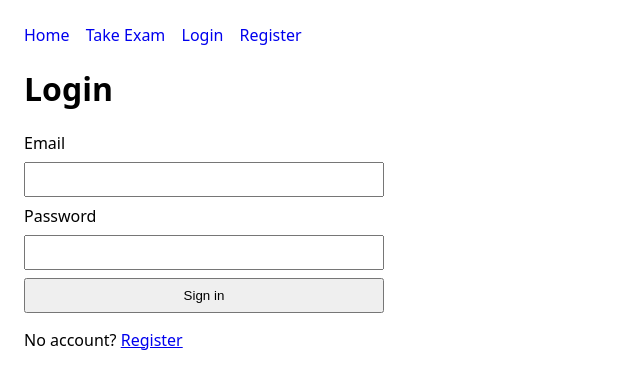
After one commit to dhulli/sat_exam, a Flask app: page /auth/login in a window 1280 px wide. The commit adds this page. Shown: the top 389 px of the page, without its empty margins (0-640 px from the left). Run offline with Flask 3, Linux system fonts and the light colour scheme.

Commit message:
S1-3: Auth flow (login/register/logout), safe redirects, protected exam route

```diff
--- a/app/blueprints/auth.py
+++ b/app/blueprints/auth.py
@@ -1,7 +1,66 @@
-from flask import Blueprint, render_template
+from urllib.parse import urlparse, urljoin
+from flask import Blueprint, render_template, request, redirect, url_for, flash
+from flask_login import login_user, logout_user, login_required
+from werkzeug.security import generate_password_hash, check_password_hash
+from .. import db
+from ..models import User
 
 bp = Blueprint("auth", __name__, template_folder="../templates")
 
+def _is_safe_url(target: str) -> bool:
+    if not target:
+        return False
+    ref = urlparse(request.host_url)
+    test = urlparse(urljoin(request.host_url, target))
+    return (test.scheme in {"http", "https"}) and (ref.netloc == test.netloc)
+
 @bp.get("/login")
 def login():
-    return render_template("login.html")  # we'll add this later
+    nxt = request.args.get("next")
+    return render_template("login.html", next=nxt)
+
+@bp.post("/login")
+def login_post():
+    email = (request.form.get("email") or "").strip().lower()
+    pw = request.form.get("password") or ""
+    nxt = request.form.get("next")
+
+    user = User.query.filter_by(email=email).first()
+    if not user or not check_password_hash(user.password_hash, pw):
+        flash("Invalid email or password.")
+        # preserve next on failure
+        return redirect(url_for("auth.login", next=nxt) if nxt else url_for("auth.login"))
+
+    login_user(user)
+    if nxt and _is_safe_url(nxt):
+        return redirect(nxt)
+    return redirect(url_for("index"))
+
+@bp.get("/register")
+def register():
+    return render_template("register.html")
+
+@bp.post("/register")
+def register_post():
+    email = (request.form.get("email") or "").strip().lower()
+    pw = request.form.get("password") or ""
+
+    if not email or not pw or len(pw) < 6:
+        flash("Enter a valid email and a password with at least 6 characters.")
+        return redirect(url_for("auth.register"))
+
+    if User.query.filter_by(email=email).first():
+        flash("Email already registered.")
+        return redirect(url_for("auth.register"))
+
+    user = User(email=email, password_hash=generate_password_hash(pw))
+    db.session.add(user); db.session.commit()
+    login_user(user)
+    return redirect(url_for("index"))
+
+@bp.post("/logout")
+@login_required
+def logout():
+    logout_user()
+    flash("Signed out.")
+    return redirect(url_for("index"))
--- a/app/blueprints/exam.py
+++ b/app/blueprints/exam.py
@@ -1,7 +1,9 @@
 from flask import Blueprint, render_template
+from flask_login import login_required
 
 bp = Blueprint("exam", __name__, template_folder="../templates")
 
 @bp.get("/take")
+@login_required
 def take_exam():
-    return render_template("exam.html")  # we'll add this later
+    return render_template("exam.html")
--- a/app/static/styles.css
+++ b/app/static/styles.css
@@ -1,2 +1,9 @@
 body { font-family: system-ui, Arial, sans-serif; margin: 24px; }
 nav a { margin-right: 12px; text-decoration: none; }
+.auth-form { max-width: 360px; display: grid; gap: 8px; margin-top: 12px; }
+.auth-form input { padding: 8px; }
+.auth-form button { padding: 8px 12px; }
+.flash { list-style: none; padding: 0; margin: 12px 0; }
+.flash li { background: #ffe9e9; border: 1px solid #ffb3b3; padding: 8px; margin-bottom: 6px; }
+nav { margin-bottom: 16px; }
+nav form button { background: none; border: none; color: blue; cursor: pointer; padding: 0; }
--- a/app/templates/base.html
+++ b/app/templates/base.html
@@ -9,8 +9,24 @@
 <nav>
   <a href="{{ url_for('index') }}">Home</a>
   <a href="{{ url_for('exam.take_exam') }}">Take Exam</a>
-  <a href="{{ url_for('auth.login') }}">Login</a>
+  {% if current_user.is_authenticated %}
+    <form method="post" action="{{ url_for('auth.logout') }}" style="display:inline">
+      <button type="submit">Logout</button>
+    </form>
+  {% else %}
+    <a href="{{ url_for('auth.login') }}">Login</a>
+    <a href="{{ url_for('auth.register') }}">Register</a>
+  {% endif %}
 </nav>
+
+{% with msgs = get_flashed_messages() %}
+  {% if msgs %}
+    <ul class="flash">
+      {% for m in msgs %}<li>{{ m }}</li>{% endfor %}
+    </ul>
+  {% endif %}
+{% endwith %}
+
 <main>{% block content %}{% endblock %}</main>
 </body>
 </html>
--- /dev/null
+++ b/app/templates/exam.html
@@ -0,0 +1,6 @@
+{% extends "base.html" %}
+{% block title %}Take Exam · SAT MVP{% endblock %}
+{% block content %}
+<h1>Exam</h1>
+<p>You’re logged in. We’ll render questions here in S1-5.</p>
+{% endblock %}
--- /dev/null
+++ b/app/templates/login.html
@@ -0,0 +1,14 @@
+{% extends "base.html" %}
+{% block title %}Login · SAT MVP{% endblock %}
+{% block content %}
+<h1>Login</h1>
+<form method="post" action="{{ url_for('auth.login') }}" class="auth-form">
+  <input type="hidden" name="next" value="{{ next or '' }}">
+  <label>Email</label>
+  <input name="email" type="email" required>
+  <label>Password</label>
+  <input name="password" type="password" required>
+  <button type="submit">Sign in</button>
+</form>
+<p>No account? <a href="{{ url_for('auth.register') }}">Register</a></p>
+{% endblock %}
```
Also changed, not shown: app/templates/register.html (added, +13 -0 lines).
